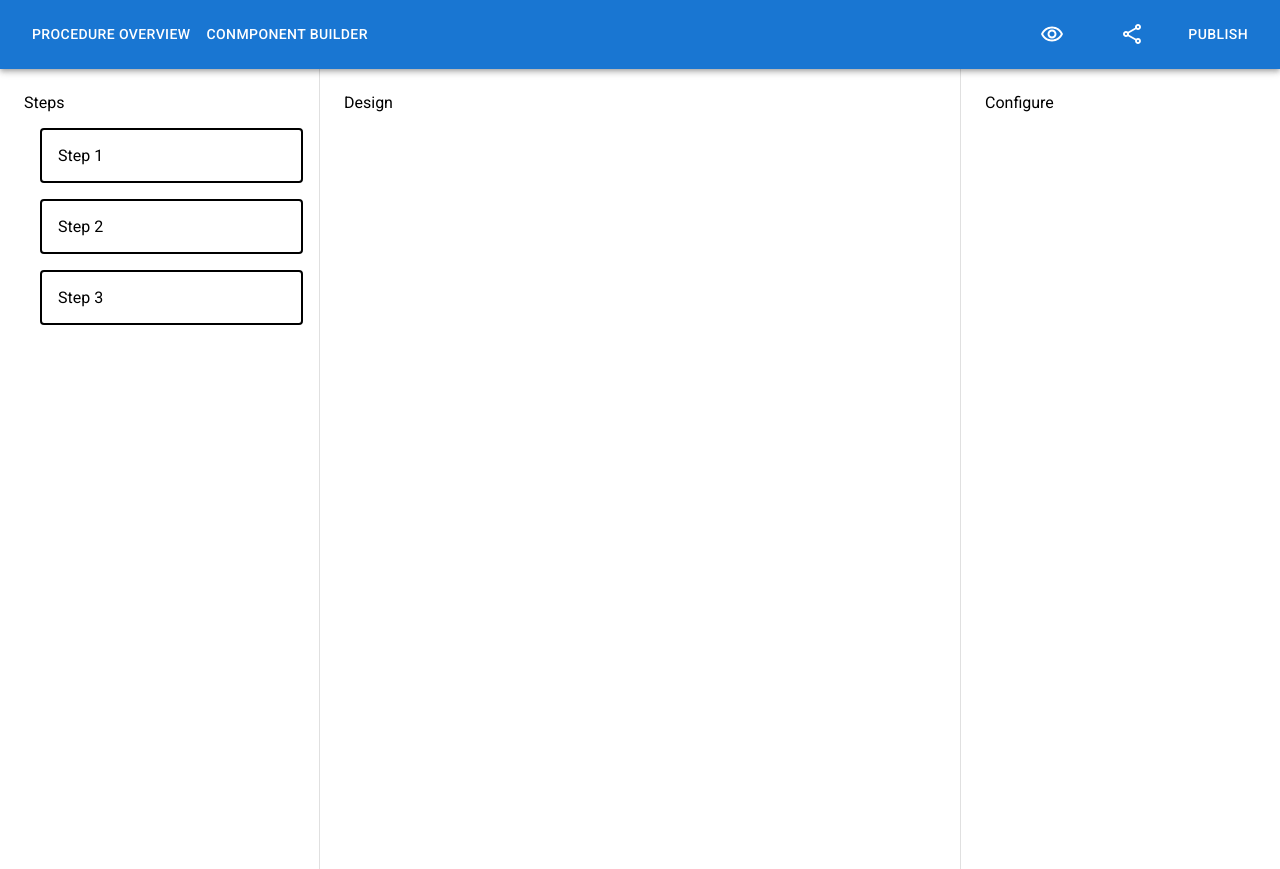
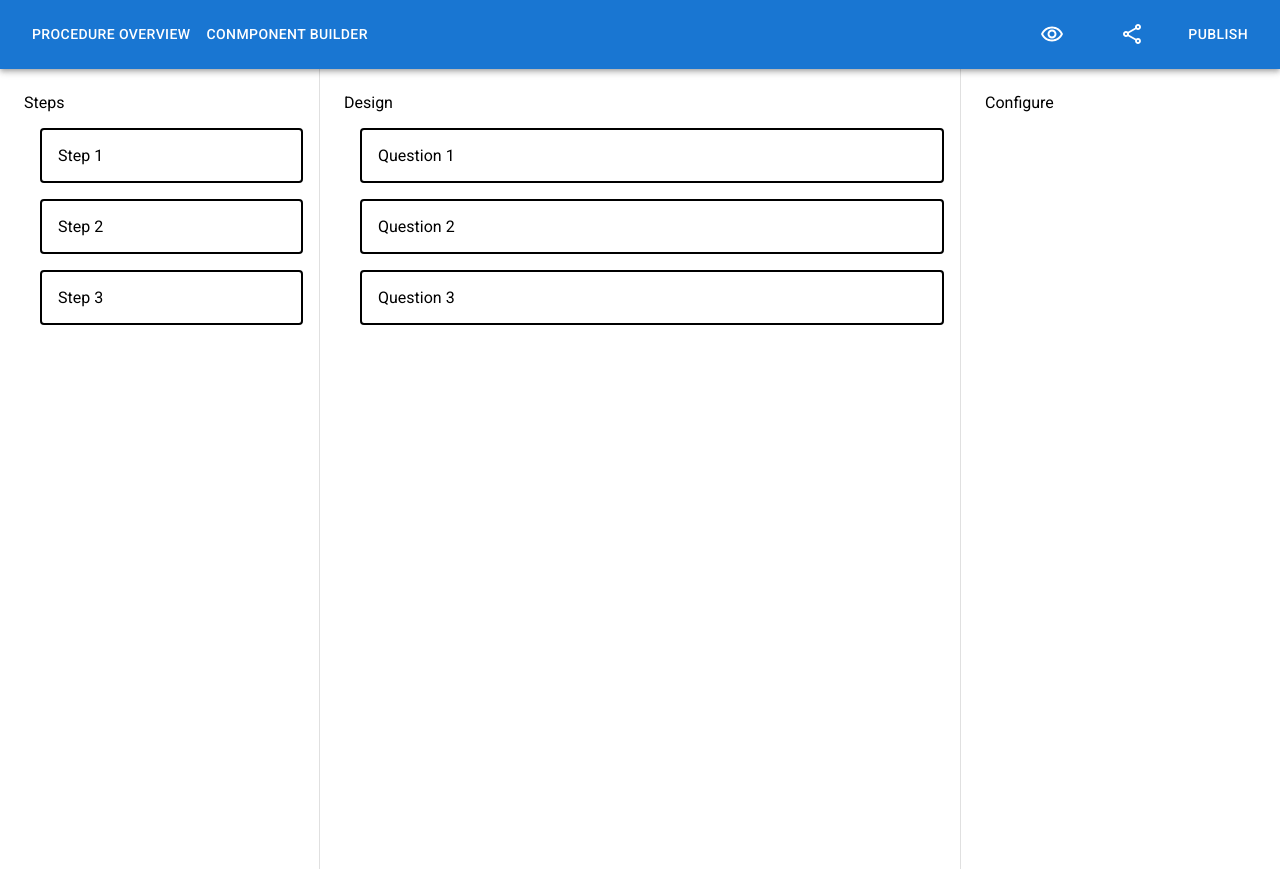
Before and after one commit to osoc22/project-digital-wallet, a React (Create React App) app: page /design in a window 1280 px wide. Built offline with nearby package versions, Linux system fonts and the light colour scheme.

Commit message:
Make two cols

```diff
--- a/src/components/ProcedureDesign.tsx
+++ b/src/components/ProcedureDesign.tsx
@@ -1,7 +1,6 @@
 import { Box, Divider, Grid } from "@mui/material";
 import { useState } from "react";
 import { DragDropContext, Draggable } from "react-beautiful-dnd";
-import { isTemplateSpan } from "typescript";
 import Droppable from "./Droppable";
 
 export default function ProcedureDesign() {
@@ -9,6 +8,12 @@ export default function ProcedureDesign() {
     { id: "1", content: "Step 1" },
     { id: "2", content: "Step 2" },
     { id: "3", content: "Step 3" },
+  ]);
+
+  const [questions, setQuestions] = useState([
+    { id: "1", content: "Question 1" },
+    { id: "2", content: "Question 2" },
+    { id: "3", content: "Question 3" },
   ]);
 
   const reorder = (list: any, startIndex: any, endIndex: any) => {
@@ -71,6 +76,50 @@ export default function ProcedureDesign() {
       <Divider orientation="vertical" />
       <Grid item xs={6}>
         <span>Design</span>
+        <DragDropContext onDragEnd={(result) => {
+          const { destination, source, draggableId } = result;
+
+          // item is being dragged to where it came from, do nothing
+          if (!destination || (destination.droppableId === source.droppableId && destination.index === source.index)) {
+            return;
+          }
+
+          const orderedQuestions = reorder(
+            questions,
+            result.source.index,
+            result.destination?.index ?? 0
+          );
+
+          // @ts-ignore
+          setQuestions(orderedQuestions);
+        }}>
+          <Droppable droppableId="questionList">
+            {(provided) => (
+              <div ref={provided.innerRef}>
+                {questions.map((item, index) => (
+                  <Draggable key={item.id} draggableId={item.id} index={index}>
+                    {(provided) => (
+                      <Box
+                        ref={provided.innerRef}
+                        {...provided.draggableProps}
+                        {...provided.dragHandleProps}
+                        sx={{
+                          borderRadius: 1,
+                          border: 2,
+                        }}
+                        p={2}
+                        m={2}
+                      >
+                        {item.content}
+                      </Box>
+                    )}
+                  </Draggable>
+                ))}
+                {provided.placeholder}
+              </div>
+            )}
+          </Droppable>
+        </DragDropContext>
       </Grid>
       <Divider orientation="vertical" />
       <Grid item xs>
```
